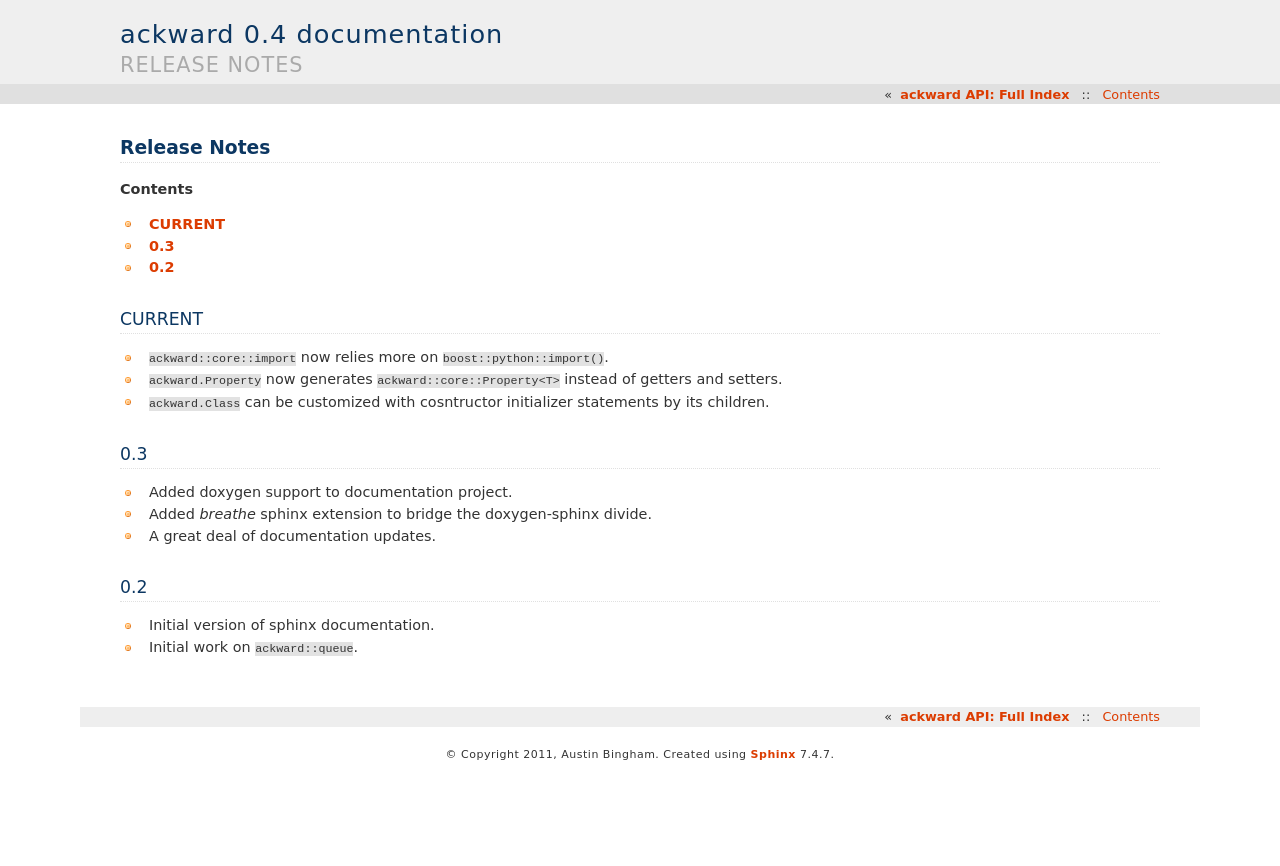
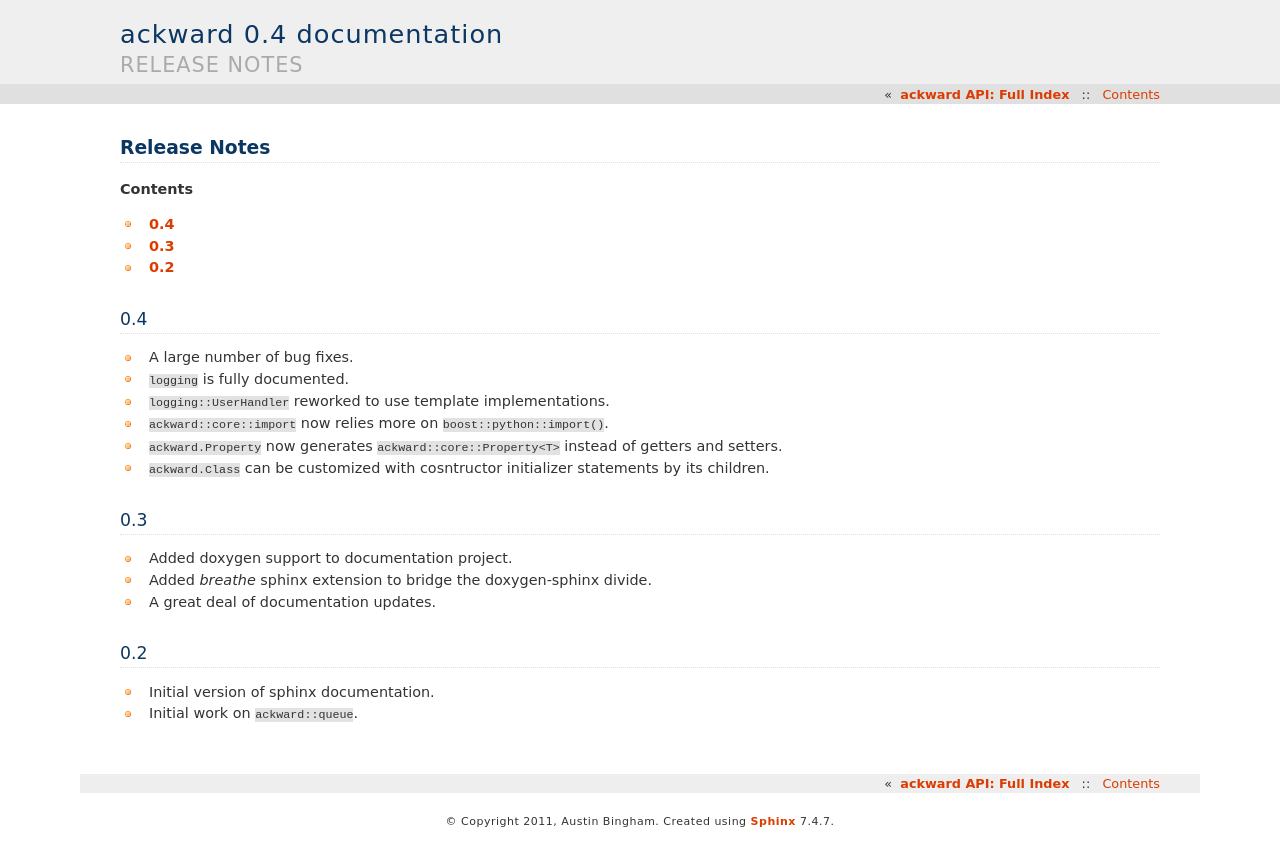
Before and after one commit to abingham/ackward, a Sphinx documentation site: the page built from docs/sphinx/source/release_notes.rst, in a window 1280 px wide. Shown: the top 866 px of the page. Built offline with Sphinx 7.4.7, drawn with Linux system fonts in a browser that asks for light colours.

Commit message:
updated release notes.

```diff
--- a/docs/sphinx/source/release_notes.rst
+++ b/docs/sphinx/source/release_notes.rst
@@ -4,15 +4,18 @@ Release Notes
 
 **Contents**
 
-* :ref:`release_notes_CURRENT`
+* :ref:`release_notes_0_4`
 * :ref:`release_notes_0_3`
 * :ref:`release_notes_0_2`
 
-.. _release_notes_CURRENT:
+.. _release_notes_0_4:
 
-CURRENT
-=======
+0.4
+===
 
+* A large number of bug fixes.
+* ``logging`` is fully documented.
+* ``logging::UserHandler`` reworked to use template implementations.
 * ``ackward::core::import`` now relies more on ``boost::python::import()``.
 * ``ackward.Property`` now generates ``ackward::core::Property<T>``
   instead of getters and setters.
```
